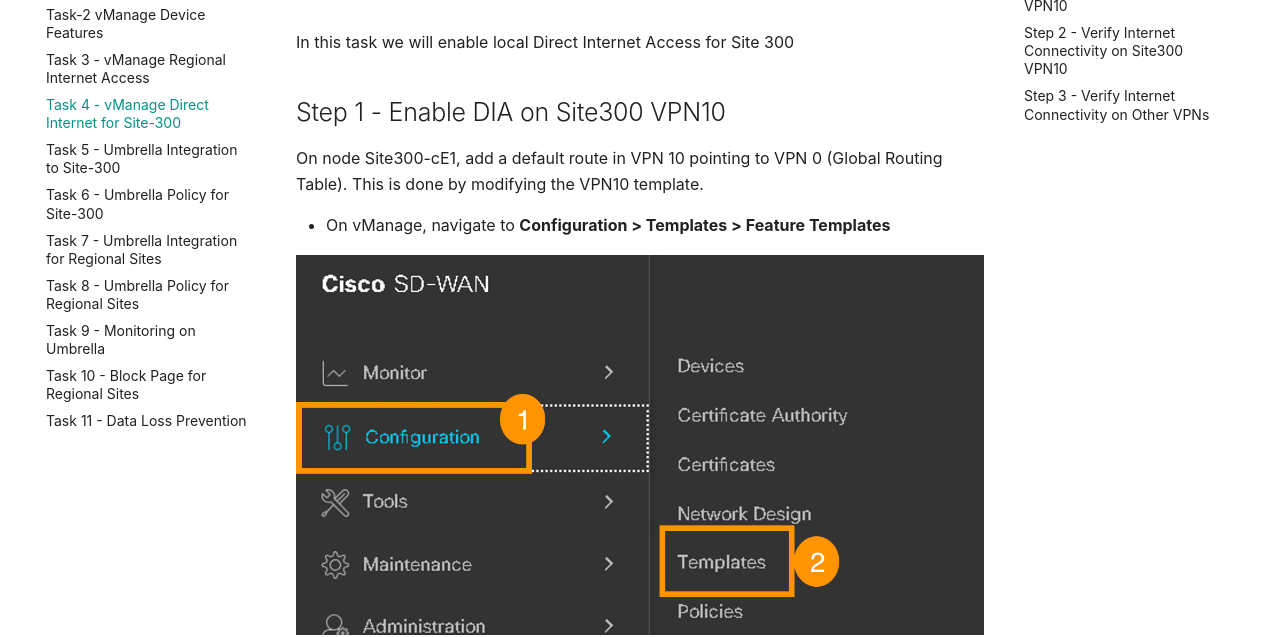
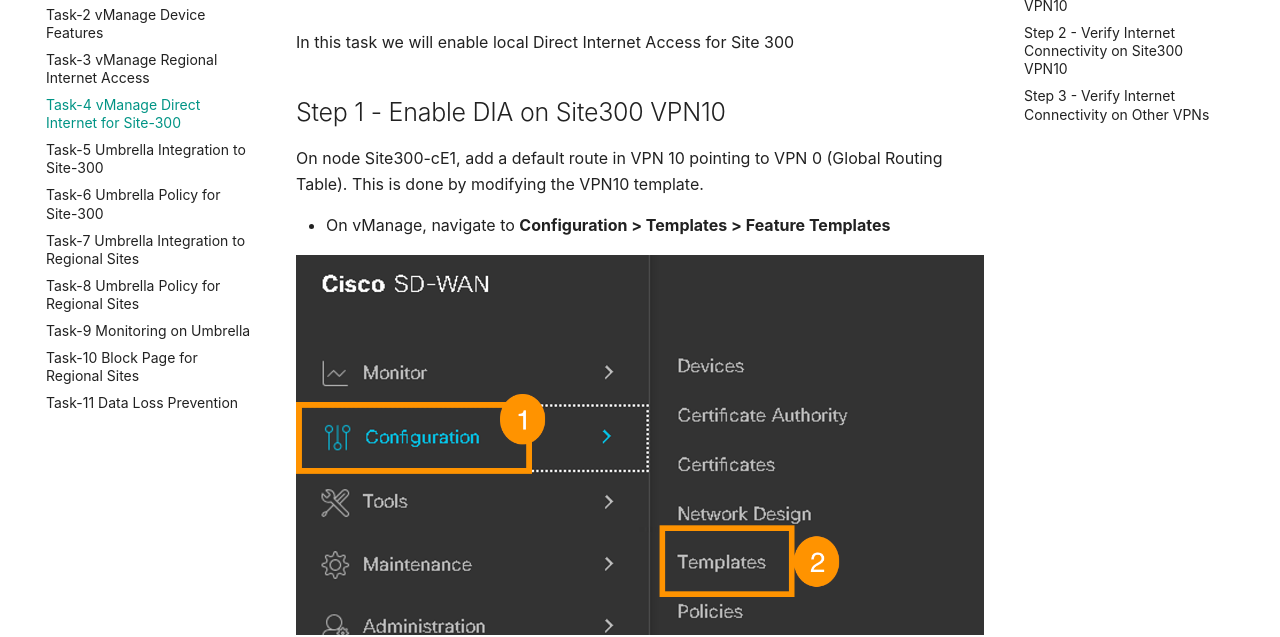
Before and after one commit to ciscolivelab/LTRENT-2387, a plain HTML site: page Task4/index.html in a window 1280 px wide. Shown: the part 198-835 px from the top of the page. Drawn offline with Linux system fonts and the light colour scheme; no server answers; a script that the page names is missing; a web font is replaced by a local one.

Commit message:
Deployed  with MkDocs version: 1.4.3

```diff
--- a/Task4/index.html
+++ b/Task4/index.html
@@ -19,7 +19,7 @@
 
 
 
-        <title>Task 4 - vManage Direct Internet for Site-300 - Cisco Live 2024 LTRENT-2387</title>
+        <title>Task-4 vManage Direct Internet for Site-300 - Cisco Live 2024 LTRENT-2387</title>
 
 
 
@@ -104,7 +104,7 @@
         <div class="md-header__topic" data-md-component="header-topic">
           <span class="md-ellipsis">
 
-              Task 4 - vManage Direct Internet for Site-300
+              Task-4 vManage Direct Internet for Site-300
 
           </span>
         </div>
@@ -487,7 +487,7 @@
 
     <li class="md-nav__item">
       <a href="../Task3/" class="md-nav__link">
-        Task 3 - vManage Regional Internet Access
+        Task-3 vManage Regional Internet Access
       </a>
     </li>
 
@@ -510,12 +510,12 @@
 
 
         <label class="md-nav__link md-nav__link--active" for="__toc">
-          Task 4 - vManage Direct Internet for Site-300
+          Task-4 vManage Direct Internet for Site-300
           <span class="md-nav__icon md-icon"></span>
         </label>
 
       <a href="./" class="md-nav__link md-nav__link--active">
-        Task 4 - vManage Direct Internet for Site-300
+        Task-4 vManage Direct Internet for Site-300
       </a>
 
 
@@ -570,7 +570,7 @@
 
     <li class="md-nav__item">
       <a href="../Task5/" class="md-nav__link">
-        Task 5 - Umbrella Integration to Site-300
+        Task-5 Umbrella Integration to Site-300
       </a>
     </li>
 
@@ -584,7 +584,7 @@
 
     <li class="md-nav__item">
       <a href="../Task6/" class="md-nav__link">
-        Task 6 - Umbrella Policy for Site-300
+        Task-6 Umbrella Policy for Site-300
       </a>
     </li>
 
@@ -598,7 +598,7 @@
 
     <li class="md-nav__item">
       <a href="../Task6/" class="md-nav__link">
-        Task 7 - Umbrella Integration for Regional Sites
+        Task-7 Umbrella Integration to Regional Sites
       </a>
     </li>
 
@@ -612,7 +612,7 @@
 
     <li class="md-nav__item">
       <a href="../Task6/" class="md-nav__link">
-        Task 8 - Umbrella Policy for Regional Sites
+        Task-8 Umbrella Policy for Regional Sites
       </a>
     </li>
 
@@ -626,7 +626,7 @@
 
     <li class="md-nav__item">
       <a href="../Task6/" class="md-nav__link">
-        Task 9 - Monitoring on Umbrella
+        Task-9 Monitoring on Umbrella
       </a>
     </li>
 
@@ -640,7 +640,7 @@
 
     <li class="md-nav__item">
       <a href="../Task6/" class="md-nav__link">
-        Task 10 - Block Page for Regional Sites
+        Task-10 Block Page for Regional Sites
       </a>
     </li>
 
@@ -654,7 +654,7 @@
 
     <li class="md-nav__item">
       <a href="../Task6/" class="md-nav__link">
-        Task 11 - Data Loss Prevention
+        Task-11 Data Loss Prevention
       </a>
     </li>
 
@@ -851,7 +851,7 @@
       <nav class="md-footer__inner md-grid" aria-label="Footer" >
 
 
-          <a href="../Task3/" class="md-footer__link md-footer__link--prev" aria-label="Previous: Task 3 - vManage Regional Internet Access" rel="prev">
+          <a href="../Task3/" class="md-footer__link md-footer__link--prev" aria-label="Previous: Task-3 vManage Regional Internet Access" rel="prev">
             <div class="md-footer__button md-icon">
               <svg xmlns="http://www.w3.org/2000/svg" viewBox="0 0 24 24"><path d="M20 11v2H8l5.5 5.5-1.42 1.42L4.16 12l7.92-7.92L13.5 5.5 8 11h12Z"/></svg>
             </div>
@@ -860,20 +860,20 @@
                 Previous
               </span>
               <div class="md-ellipsis">
-                Task 3 - vManage Regional Internet Access
+                Task-3 vManage Regional Internet Access
               </div>
             </div>
           </a>
 
 
 
-          <a href="../Task5/" class="md-footer__link md-footer__link--next" aria-label="Next: Task 5 - Umbrella Integration to Site-300" rel="next">
+          <a href="../Task5/" class="md-footer__link md-footer__link--next" aria-label="Next: Task-5 Umbrella Integration to Site-300" rel="next">
             <div class="md-footer__title">
               <span class="md-footer__direction">
                 Next
               </span>
               <div class="md-ellipsis">
-                Task 5 - Umbrella Integration to Site-300
+                Task-5 Umbrella Integration to Site-300
               </div>
             </div>
             <div class="md-footer__button md-icon">
```
Also changed, not shown: 404.html (+9 -9 lines), IP-Users/index.html (+9 -9 lines), Task1-Connect/index.html (+9 -9 lines), Task10/index.html (+9 -9 lines), Task11/index.html (+9 -9 lines), Task2/index.html (+11 -11 lines), Task3/index.html (+14 -14 lines), Task5/index.html (+16 -16 lines), Task6/index.html (+14 -14 lines), Task7/index.html (+9 -9 lines), Task8/index.html (+9 -9 lines), Task9/index.html (+9 -9 lines), Topology/index.html (+9 -9 lines), index.html (+9 -9 lines), 1 other file.
